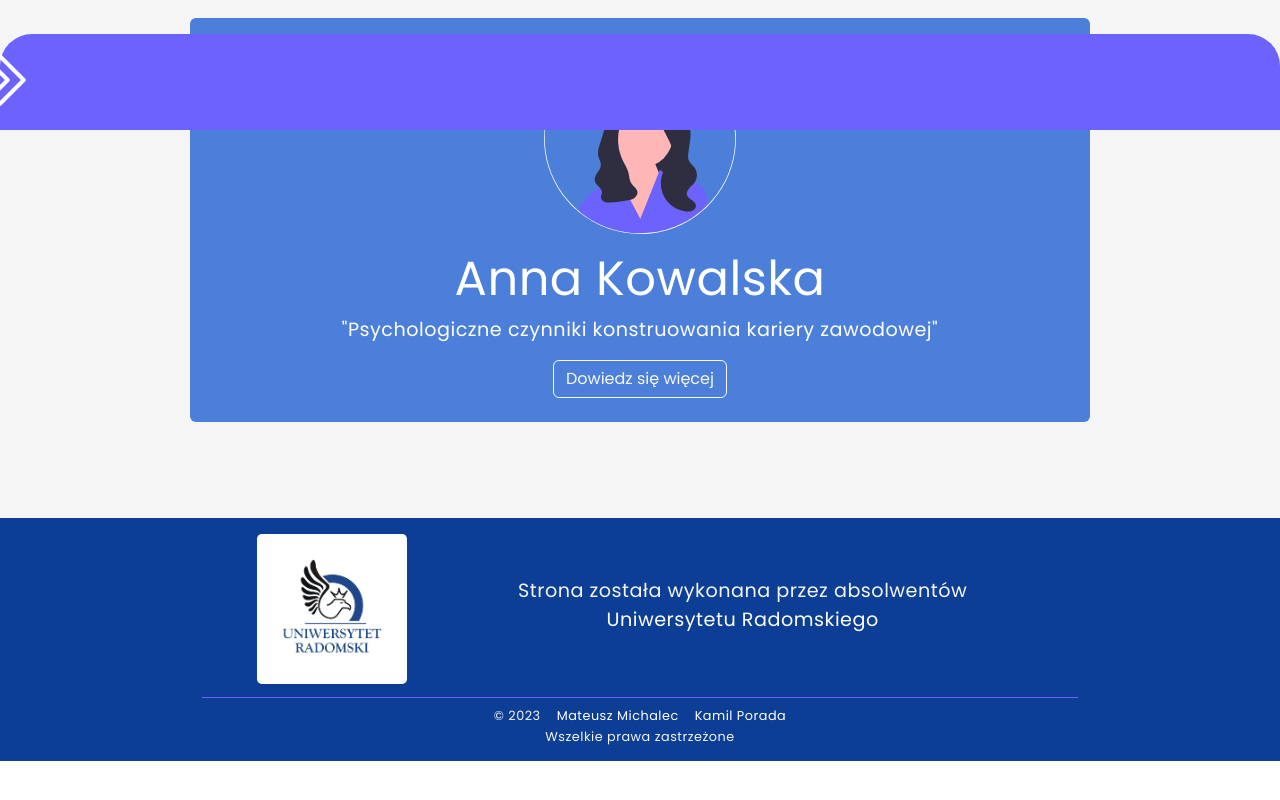
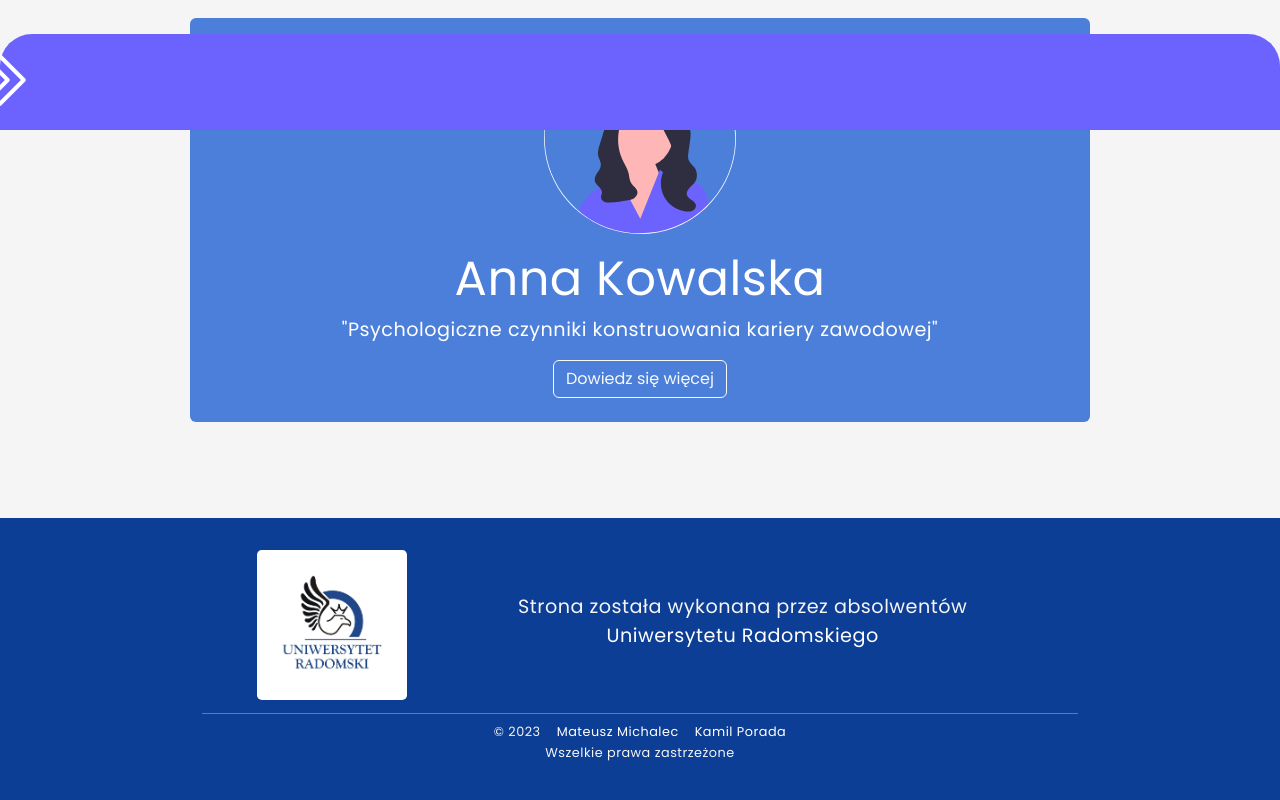
Before and after one commit to Mateusz-Michalec/engineer-day, a React (Vite) app: page /engineer-day/speakers in a window 1280 px wide. Shown: the part 366-1166 px from the top of the page. Before the commit the page ends 1127 px from the top, so only its background shows below. Built offline with nearby package versions, Linux system fonts and the light colour scheme.

Commit message:
small correction in footer - padding change

```diff
--- a/src/App.scss
+++ b/src/App.scss
@@ -18,7 +18,7 @@
   font-family: "Poppins", sans-serif;
   color: $text-color;
   background: $neutral-color;
-  padding-bottom: 6rem;
+  padding-bottom: 3rem;
   font-size: 1.2rem;
   min-height: 100vh;
   letter-spacing: 0.5px;
--- a/src/components/Footer/Footer.scss
+++ b/src/components/Footer/Footer.scss
@@ -5,7 +5,8 @@
 	justify-content: space-evenly;
 	align-items: center;
 	margin-top: 6rem;
-	padding: 1rem 0;
+	padding-top: 2rem;
+	padding-bottom: 4rem;
 	background-color: $dark-shade;
 	color: $neutral-color;
 
```
